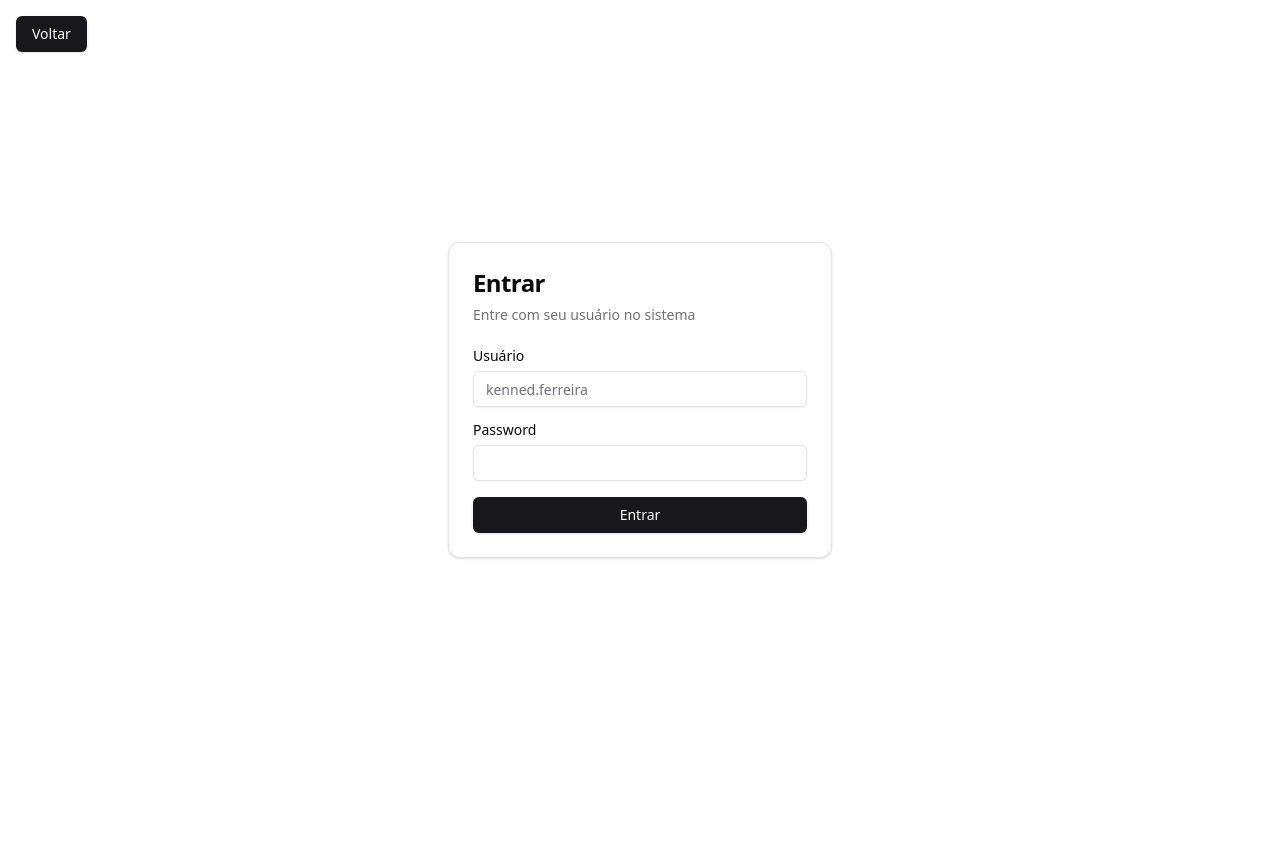
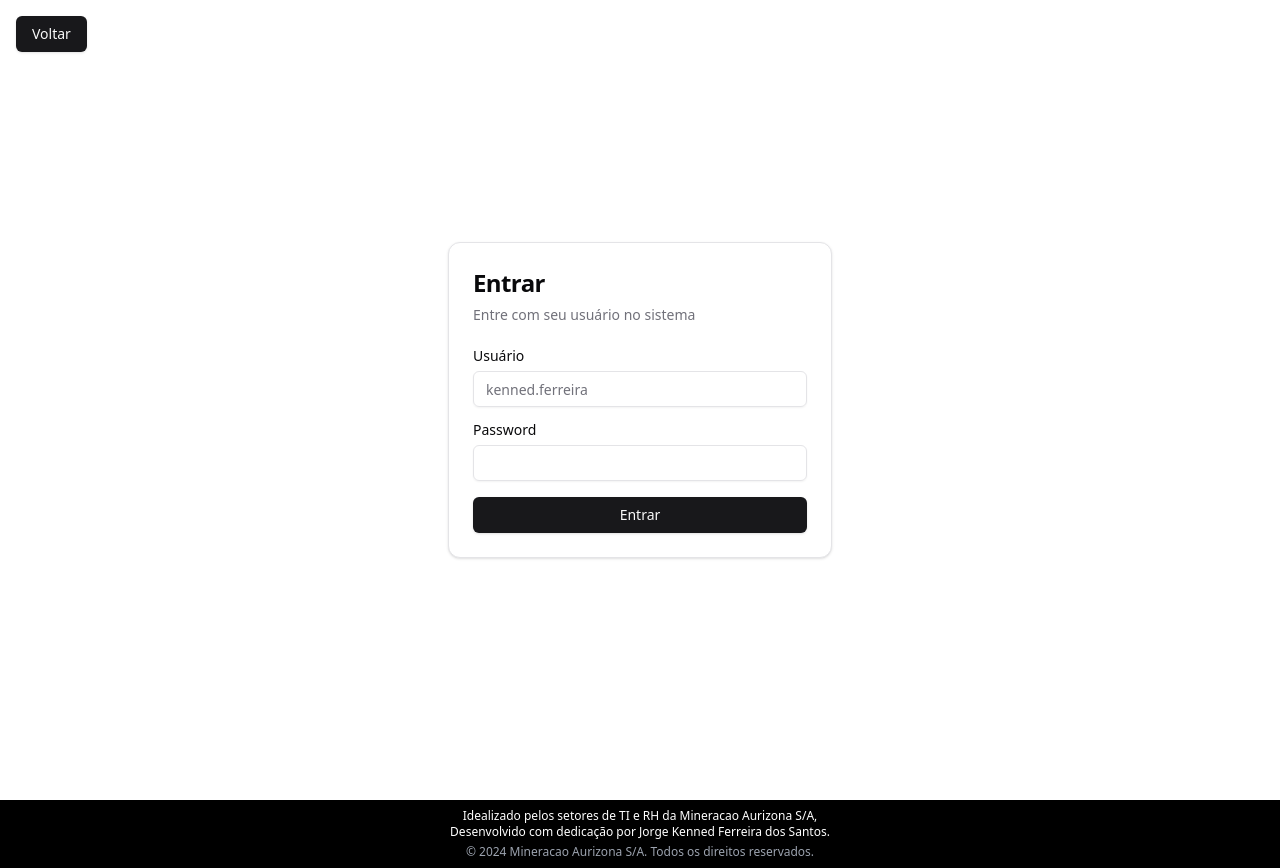
Before and after one commit to kennedfer/cadastro-equipamentos-ti-masa, a Next.js app: page /login in a window 1280 px wide. Before the commit the page ends 800 px from the top, so only its background shows below. Built offline with nearby package versions, Linux system fonts and the light colour scheme.

Commit message:
feat: Adiciona o Footer

```diff
--- a/src/app/cadastro/page.js
+++ b/src/app/cadastro/page.js
@@ -89,7 +89,7 @@ export default function DeviceRegistrationPage() {
   return (
     <>
       <main className="">
-        <div className="flex flex-col items-center v-screen overflow-auto p-16 h-screen">
+        <div className="flex flex-col items-center p-16">
           <h1 className="font-bold text-2xl">Cadastro de Dispositivos</h1>
           <RegisterDeviceForm onSubmit={onSubmit} loading={loading} />
         </div>
--- /dev/null
+++ b/src/app/footer/Footer.jsx
@@ -0,0 +1,18 @@
+import { Button } from "@/components/ui/button";
+
+export function Footer(){
+    return (
+        <footer className="bg-black text-white py-2">
+          <div className="container mx-auto text-center space-y-1">
+            <p className="text-xs">
+              Idealizado pelos setores de TI e RH da Mineracao Aurizona S/A,
+              <br />
+              Desenvolvido com dedicação por Jorge Kenned Ferreira dos Santos.
+            </p>
+            <p className="text-xs text-gray-400 mt-4">
+              © {new Date().getFullYear()} Mineracao Aurizona S/A. Todos os direitos reservados.
+            </p>
+          </div>
+        </footer>
+      );
+}
--- a/src/app/layout.js
+++ b/src/app/layout.js
@@ -5,6 +5,7 @@ import "./globals.css";
 import { Header } from "@/components/header/Header";
 import { Toaster } from "@/components/ui/toaster";
 import { usePathname } from "next/navigation";
+import { Footer } from "./footer/Footer";
 
 const geistSans = localFont({
   src: "./fonts/GeistVF.woff",
@@ -32,6 +33,7 @@ export default function RootLayout({ children }) {
         {shouldShowHeader && <Header />}
         {children}
         <Toaster />
+        <Footer />
       </body>
     </html>
   );
--- a/src/components/ui/toast.jsx
+++ b/src/components/ui/toast.jsx
@@ -24,10 +24,11 @@ const toastVariants = cva(
   {
     variants: {
       variant: {
-        default: "border bg-background text-foreground",
-        success: "border bg-sucess text-foreground",
+        default:
+          "border bg-white text-neutral-950 dark:bg-neutral-950 dark:text-neutral-50",
         destructive:
-          "destructive group border-destructive bg-destructive text-destructive-foreground",
+          "destructive group border-red-500 bg-red-500 text-neutral-50 dark:border-red-900 dark:bg-red-900 dark:text-neutral-50",
+        success: "success group border bg-green-500 text-neutral-50",
       },
     },
     defaultVariants: {
```
